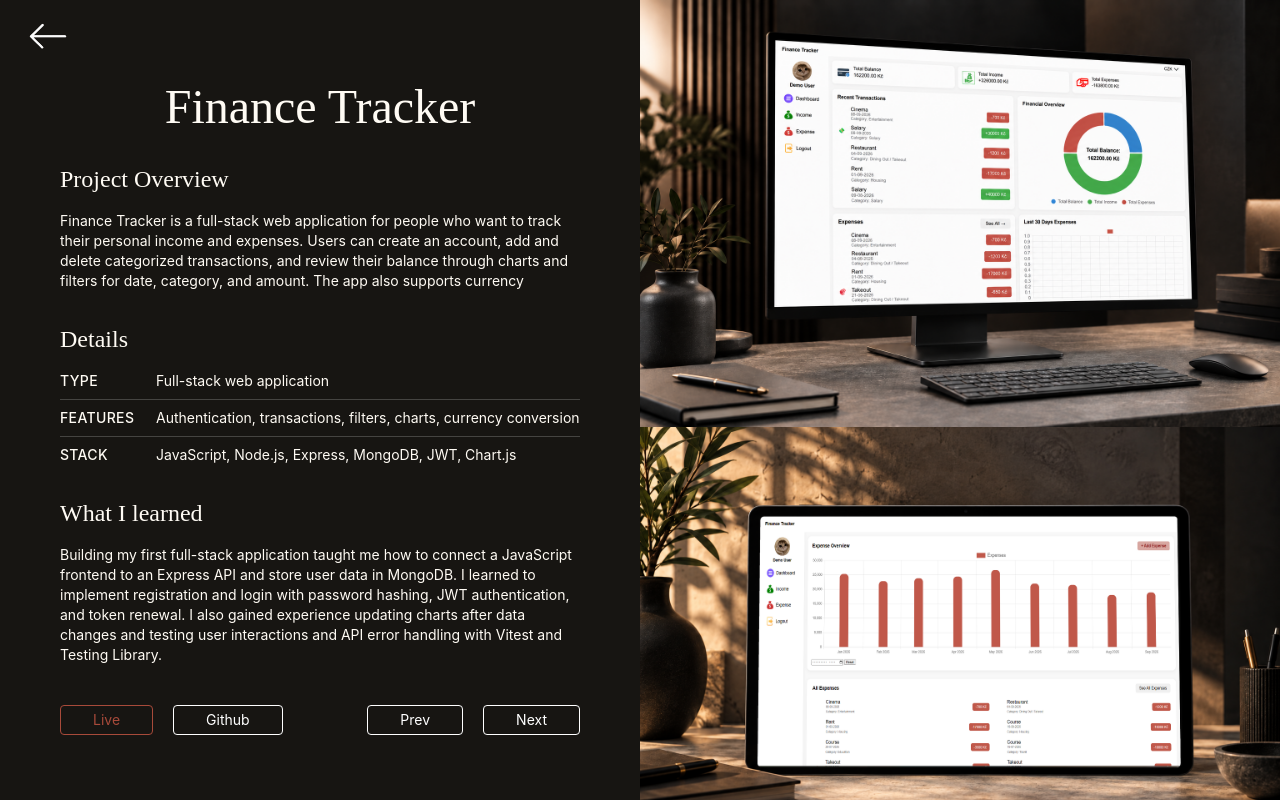
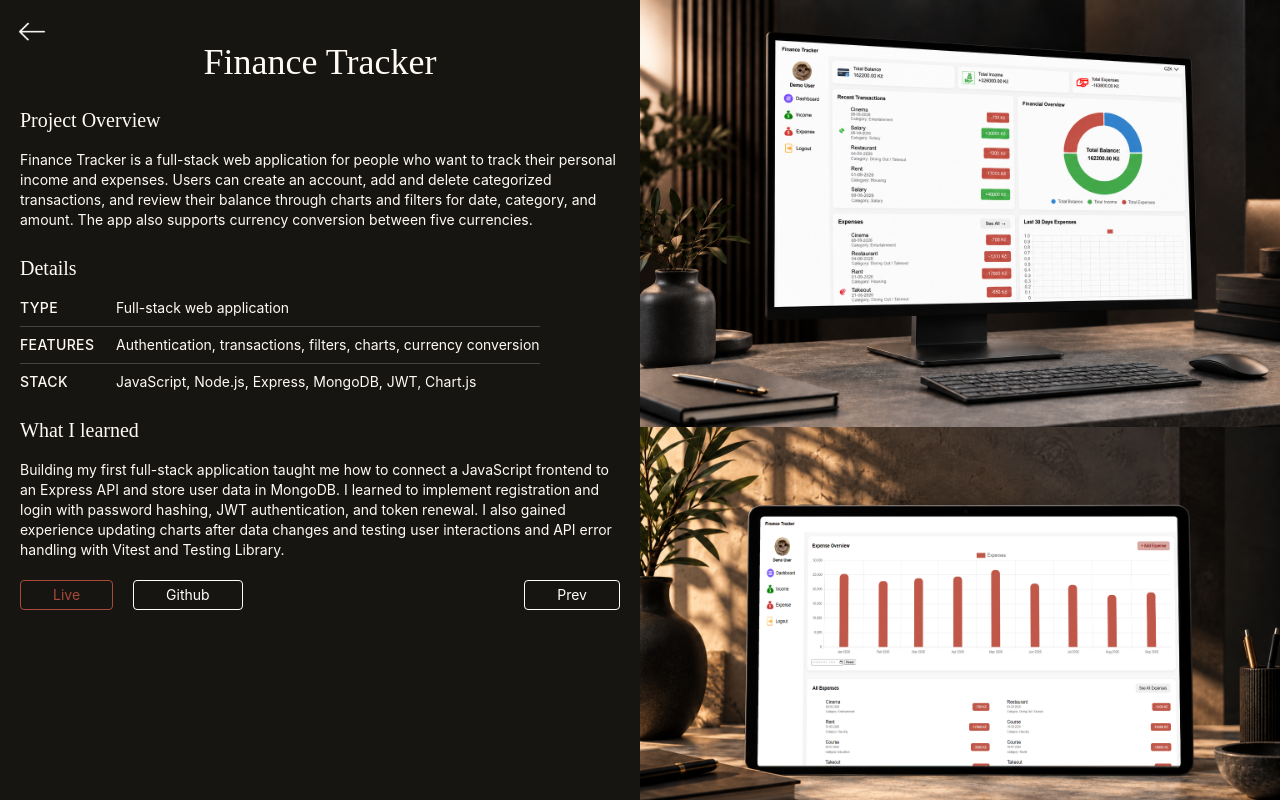
Before and after one commit to Luan2118/portfolio-v2, a React (Vite) app: page /finance-tracker in a window 1280 px wide. Built offline with nearby package versions, Linux system fonts and the light colour scheme.

Commit message:
fix: refine project detail layout and navigation

```diff
--- a/src/pages/Projects/FinanceTracker.tsx
+++ b/src/pages/Projects/FinanceTracker.tsx
@@ -19,8 +19,7 @@ function FinanceTracker() {
       theme='dark'
       livePath='https://finance-tracker-project-sigma.vercel.app/'
       gitHubPath='https://github.com/Luan2118/finance-tracker'
-      next='/hospudka-pod-bousovem'
-      prev='/gym-tracker'
+      prev='/hospudka-pod-bousovem'
     />
   )
 }
--- a/src/pages/Projects/GymTracker.tsx
+++ b/src/pages/Projects/GymTracker.tsx
@@ -9,19 +9,18 @@ function GymTracker() {
   return (
     <ProjectLayout
       title='Gym Tracker'
-      titleSizeClassName='text-5xl md:text-6xl xl:text-5xl 2xl:text-6xl'
       overview='
       Gym Tracker is a web app for planning gym workouts and tracking progress. Users can create custom training plans, log weights and repetitions, and review their workout history. An exercise library, strength progress charts, and body weight tracking help users follow their progress over time.'
       type='Full-stack web application'
       features='Custom training plans, workout logging, workout history, exercise library, progress charts, body weight tracking'
       stack='React, TypeScript, React Router, Supabase, PostgreSQL, Chart.js, CSS Modules, Vite'
-      lesson='This project helped me understand how to manage data across a React and TypeScript application. I learned to update nested workout data—days, exercises, and sets—without mutating state, and share it between pages using React Router. Connecting the app to Supabase gave me practical experience keeping the interface in sync with saved data and handling loading states and errors.'
+      lesson='Building Gym Tracker taught me how to manage complex state in React, work with nested data structures, and update data without mutating the original state. I improved my TypeScript skills by defining types for workout data and working with them across different components. Integrating Supabase helped me understand how to connect a frontend application to a database, handle asynchronous operations, and manage loading and error states.
+'
       images={[dashboard, workoutHistory, exercises, activeMobile, exercisesMobile]}
       theme='light'
       livePath='https://gym-tracker-azure-tau.vercel.app/'
       gitHubPath='https://github.com/Luan2118/gym-tracker'
-      next='/finance-tracker'
-
+      next='/hospudka-pod-bousovem'
     />
   )
 }
--- a/src/pages/Projects/HospodaPodBousovem.tsx
+++ b/src/pages/Projects/HospodaPodBousovem.tsx
@@ -21,7 +21,8 @@ function HospodaPodBousovem() {
       theme='light'
       livePath='https://hospudka-pod-bousovem.leluanvn21.workers.dev/'
       gitHubPath='https://github.com/Luan2118/hospudka-pod-bousovem'
-      prev='/finance-tracker'
+      prev='/gym-tracker'
+      next='/finance-tracker'
     />
   )
 }
--- a/src/pages/Projects/components/ProjectLayout.tsx
+++ b/src/pages/Projects/components/ProjectLayout.tsx
@@ -9,7 +9,6 @@ import useCursor from "../../../hooks/useCursor";
 
 type ProjectLayoutProps = {
   title: string
-  titleSizeClassName?: string
   overview: string
   type?: string
   features?: string
@@ -41,7 +40,7 @@ const buttonVariant: Variants = {
 }
 
 
-function ProjectLayout({ title, titleSizeClassName = 'text-3xl md:text-4xl xl:text-5xl 2xl:text-6xl', overview, type, features, stack, lesson, images, theme, isInProgress, livePath, gitHubPath, next, prev }: ProjectLayoutProps) {
+function ProjectLayout({ title, overview, type, features, stack, lesson, images, theme, isInProgress, livePath, gitHubPath, next, prev }: ProjectLayoutProps) {
 
 
   const linkStyle = theme === "dark"
@@ -85,23 +84,23 @@ function ProjectLayout({ title, titleSizeClassName = 'text-3xl md:text-4xl xl:te
 
         <Link to='/'
           aria-label="Back to Homepage"
-          className="mb-8 2xl:mb-15 w-10 xl:w-14 mt-5 xl:ml-5 ">
+          className=" w-10 mt-5 ml-3 ">
           <motion.img
             variants={buttonVariant}
             src={isDark ? whiteArrow : blackArrow}
             alt=""
             onMouseEnter={() => setIsHover(true)} onMouseLeave={() => setIsHover(false)}
-            className={`${isDark ? ' bg-[#171512]' : null}`}
+            className={`max-w-[40px] max-h-[40px] ${isDark ? 'bg-[#171512]' : ''}`}
           />
         </Link>
 
 
-        <div className="order-1 flex flex-col gap-4 2xl:gap-10 xl:px-15 2xl:px-30 ">
+        <div className="order-1 flex flex-col gap-4 2xl:gap-8 xl:px-5 2xl:px-15">
 
           <div className="overflow-hidden">
             <motion.h1
               variants={item}
-              className={`${titleSizeClassName} font-[Judson] text-center`}>
+              className="text-3xl md:text-4xl 2xl:text-5xl 2xl:pt-5 font-[Judson] text-center">
               {title}
             </motion.h1>
           </div>
@@ -109,19 +108,19 @@ function ProjectLayout({ title, titleSizeClassName = 'text-3xl md:text-4xl xl:te
           {isInProgress ? <p className="font-[Inter] text-3xl text-[#A84A3A] mx-auto tracking-[0.3rem] mt-10 mb-5 text-center">WEBSITE REDESIGN - IN PROGRESS</p>
             : null}
 
-          <div className="mt-6 xl:mt-0">
+          <div>
 
             <div className="overflow-hidden">
               <motion.h2
                 variants={item}
-                className="text-2xl font-[Judson] py-4">
+                className="text-lg xl:text-xl font-[Judson] pt-2 pb-4">
                 Project Overview
               </motion.h2>
             </div>
 
             <div className="overflow-hidden">
 
-              <motion.p variants={item} className="text-sm max-w-[680px] xl:max-h-[80px]">
+              <motion.p variants={item} className="text-sm ">
                 {overview}
               </motion.p>
             </div>
@@ -133,7 +132,7 @@ function ProjectLayout({ title, titleSizeClassName = 'text-3xl md:text-4xl xl:te
           {isInProgress ? null :
             <>
               <div>
-                <motion.h2 variants={item} className="text-2xl font-[Judson] py-4">Details</motion.h2>
+                <motion.h2 variants={item} className="text-lg xl:text-xl font-[Judson] pt-2 pb-4">Details</motion.h2>
 
                 <dl className="text-sm w-fit">
                   <motion.div variants={item} className={`grid grid-cols-[80px_1fr] gap-4 border-b pb-2 ${detailBorder}`}>
@@ -156,13 +155,13 @@ function ProjectLayout({ title, titleSizeClassName = 'text-3xl md:text-4xl xl:te
               <div>
                 <motion.h2
                   variants={item}
-                  className="text-2xl font-[Judson] py-4">
+                  className="text-lg xl:text-xl font-[Judson] pt-2 pb-4">
                   What I learned
                 </motion.h2>
 
                 <motion.p
                   variants={item}
-                  className="text-sm max-w-[680px]">
+                  className="text-sm ">
                   {lesson}
                 </motion.p>
               </div>
@@ -171,7 +170,7 @@ function ProjectLayout({ title, titleSizeClassName = 'text-3xl md:text-4xl xl:te
         </div>
 
         {isInProgress ? null :
-          <div className="order-3 pb-4 flex justify-between  mt-10  xl:px-15 2xl:px-30">
+          <div className="order-3 pb-4 flex justify-between mt-5  xl:px-5 2xl:px-15">
             <div className="flex gap-2 md:gap-5">
               <ProjectLink label="Live" theme={theme} projectPath={livePath} />
               <ProjectLink label="Github" theme={theme} projectPath={gitHubPath} />
```
